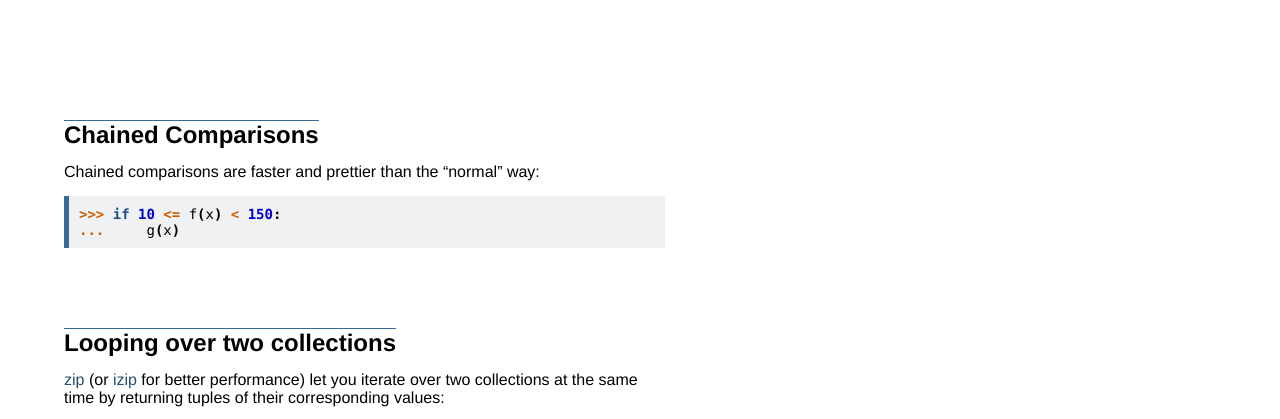
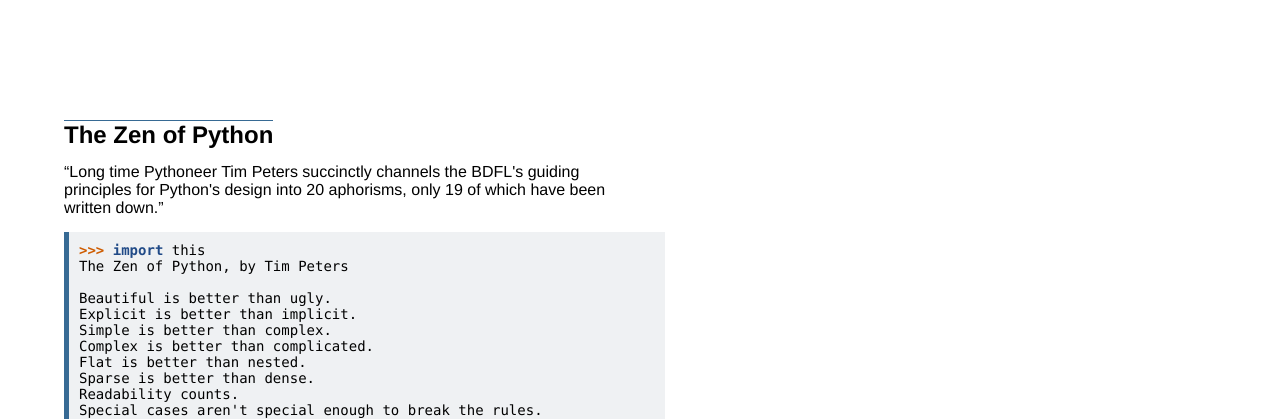
Before and after one commit to mstrcnvs/python-cool-stuff, a website: page index.html in a window 1280 px wide. Shown: the part 322-741 px from the top of the page. Drawn offline with Linux system fonts and the light colour scheme.

Commit message:
The Zen of Python

```diff
--- a/index.html
+++ b/index.html
@@ -14,6 +14,34 @@
 		<h2>A collection of snippets and well-known techniques to make your code more concise & elegant.</h2>
 	</header>
 	<main>
+		<article id="the-zen-of-python">
+			<h2><a href="#the-zen-of-python">The Zen of Python</a></h2>
+			<p><q>Long time Pythoneer Tim Peters succinctly channels the BDFL's guiding principles for Python's design into 20 aphorisms, only 19 of which have been written down.</q></p>
+<code class="highlight"><pre><span class="o">&gt;&gt;&gt;</span> <span class="kn">import</span> <span class="nn">this</span>
+The Zen of Python, by Tim Peters
+
+Beautiful is better than ugly.
+Explicit is better than implicit.
+Simple is better than complex.
+Complex is better than complicated.
+Flat is better than nested.
+Sparse is better than dense.
+Readability counts.
+Special cases aren't special enough to break the rules.
+Although practicality beats purity.
+Errors should never pass silently.
+Unless explicitly silenced.
+In the face of ambiguity, refuse the temptation to guess.
+There should be one-- and preferably only one --obvious way to do it.
+Although that way may not be obvious at first unless you're Dutch.
+Now is better than never.
+Although never is often better than *right* now.
+If the implementation is hard to explain, it's a bad idea.
+If the implementation is easy to explain, it may be a good idea.
+Namespaces are one honking great idea -- let's do more of those!
+</pre></code>
+		</article>
+
 		<article id="chained-comparisons">
 			<h2><a href="#chained-comparisons">Chained Comparisons</a></h2>
 			<p>Chained comparisons are faster and prettier than the <q>normal</q> way:</p>
```
